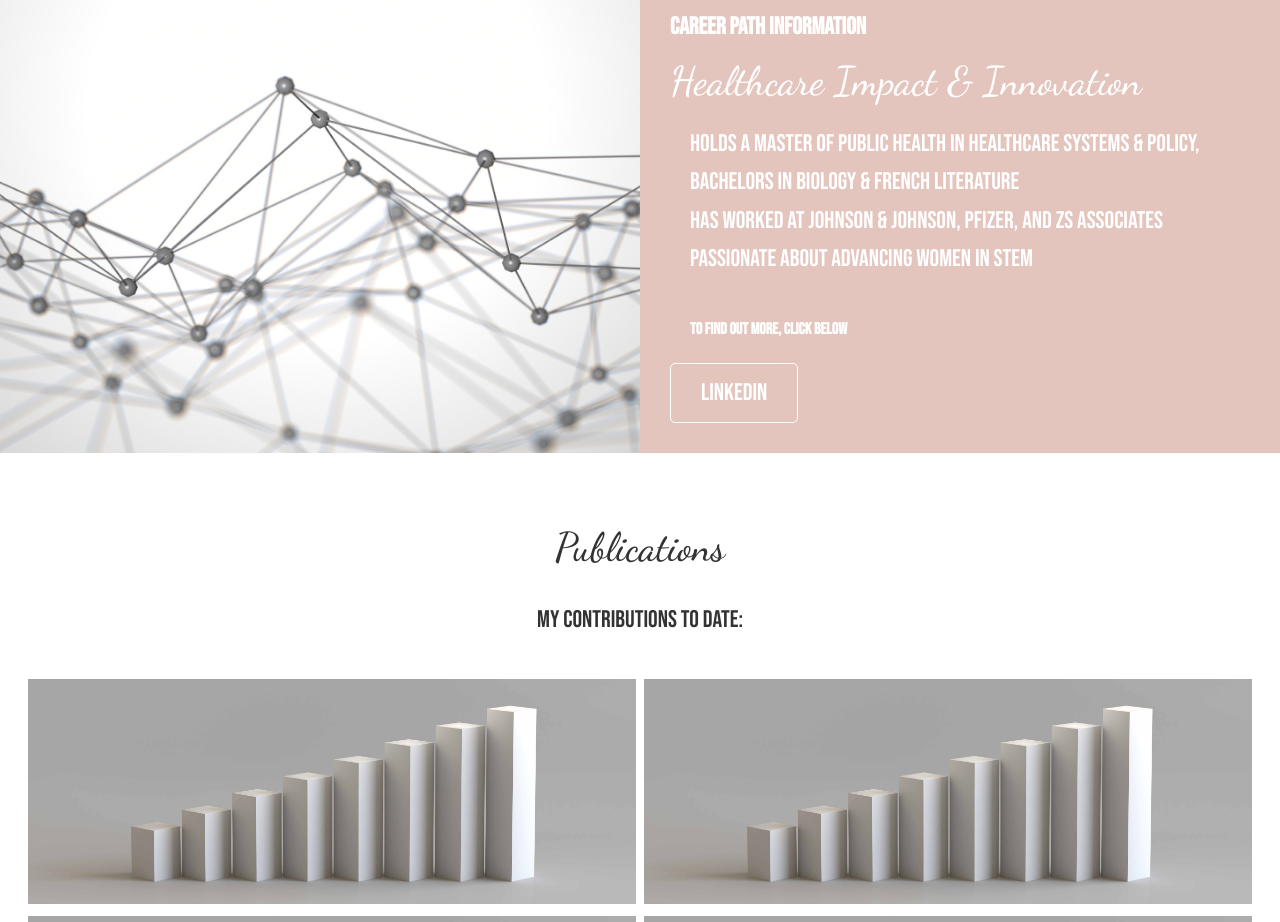
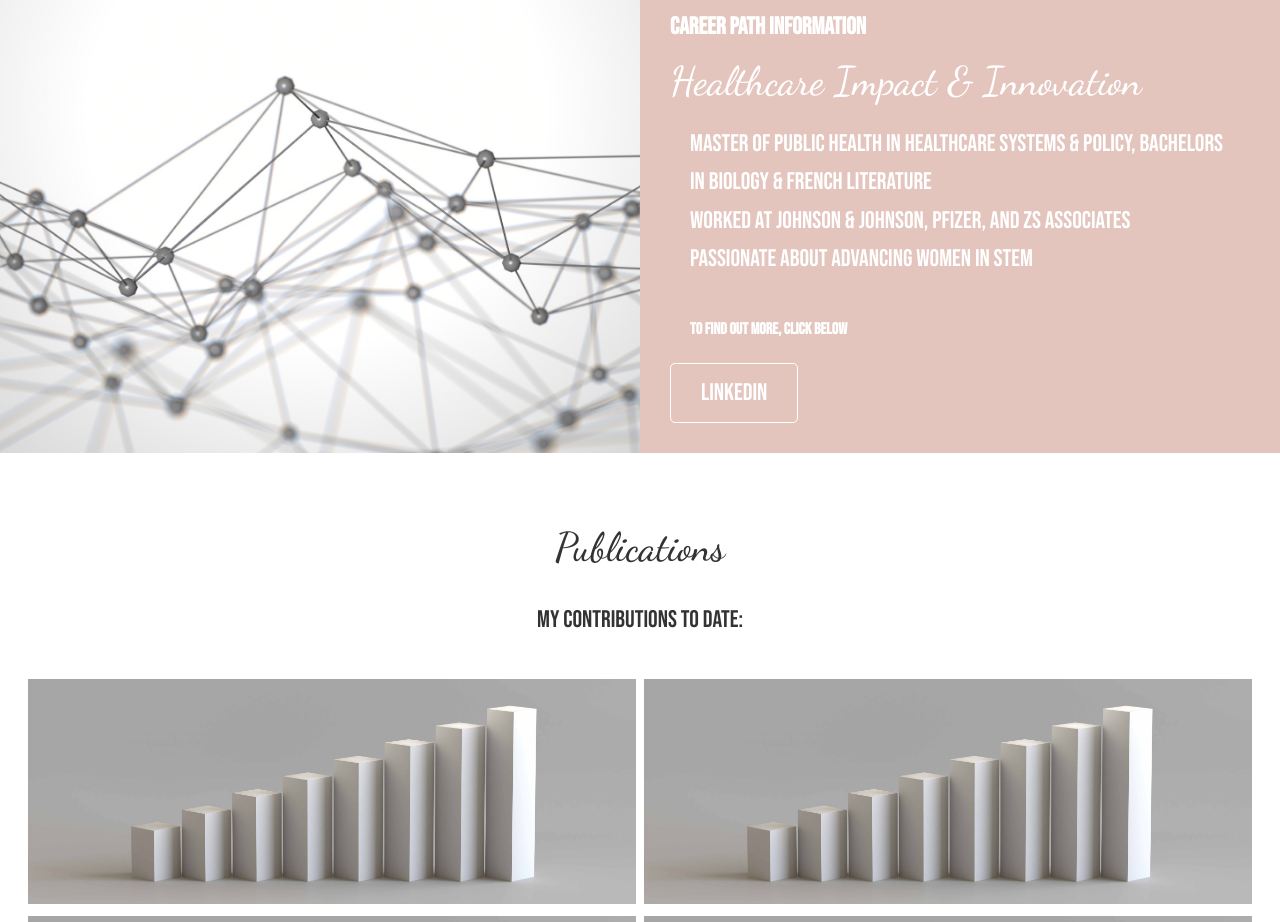
Before and after one commit to jonbleibdrey/Nats-personal-site, a React (Create React App) app: page / in a window 1280 px wide. Shown: the part 1220-2142 px from the top of the page. Built offline with nearby package versions, Linux system fonts and the light colour scheme; no server answers.

Commit message:
refresh of about page

```diff
--- a/src/components/About.js
+++ b/src/components/About.js
@@ -16,9 +16,9 @@ const About = () => {
           <h4>Career path information</h4>
           <h2>Healthcare Impact & Innovation</h2>
           <p>
-            Holds a Master of public health in healthcare systems & policy, bachelors in biology & french literature
+            Master of public health in healthcare systems & policy, bachelors in biology & french literature
             <br/>
-            has worked at johnson & johnson, Pfizer, and Zs associates
+            worked at johnson & johnson, Pfizer, and Zs associates
             <br/>
             passionate about advancing women in stem
             <br/>
```
